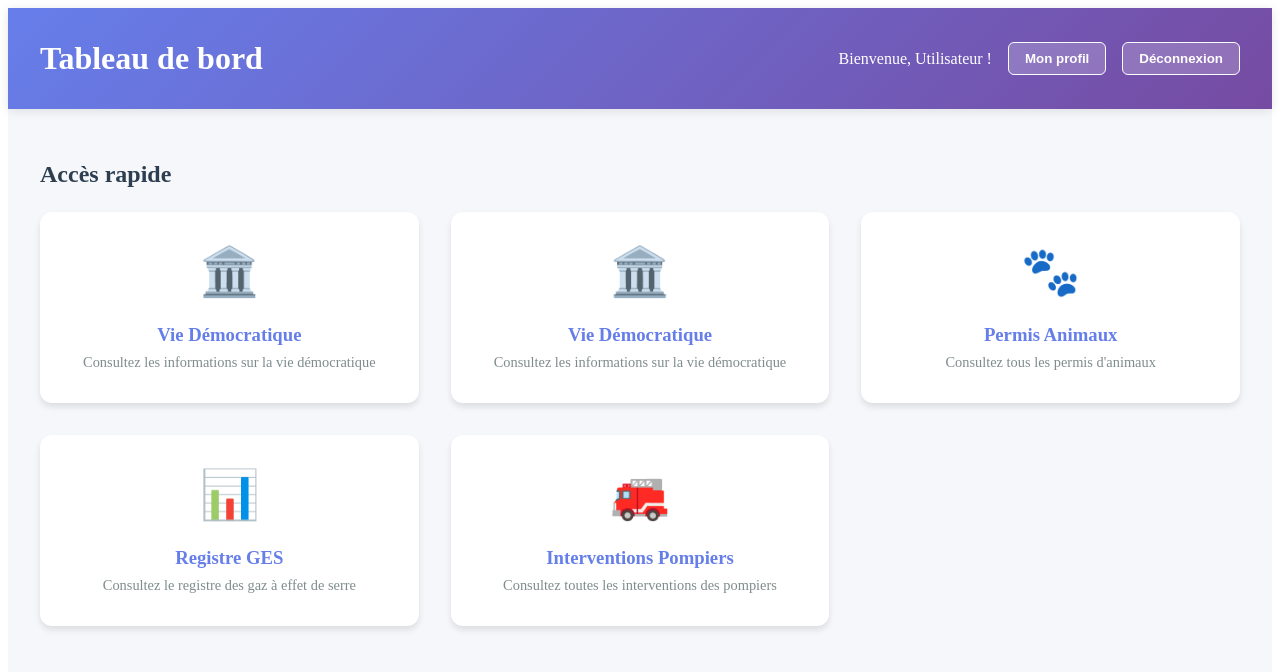
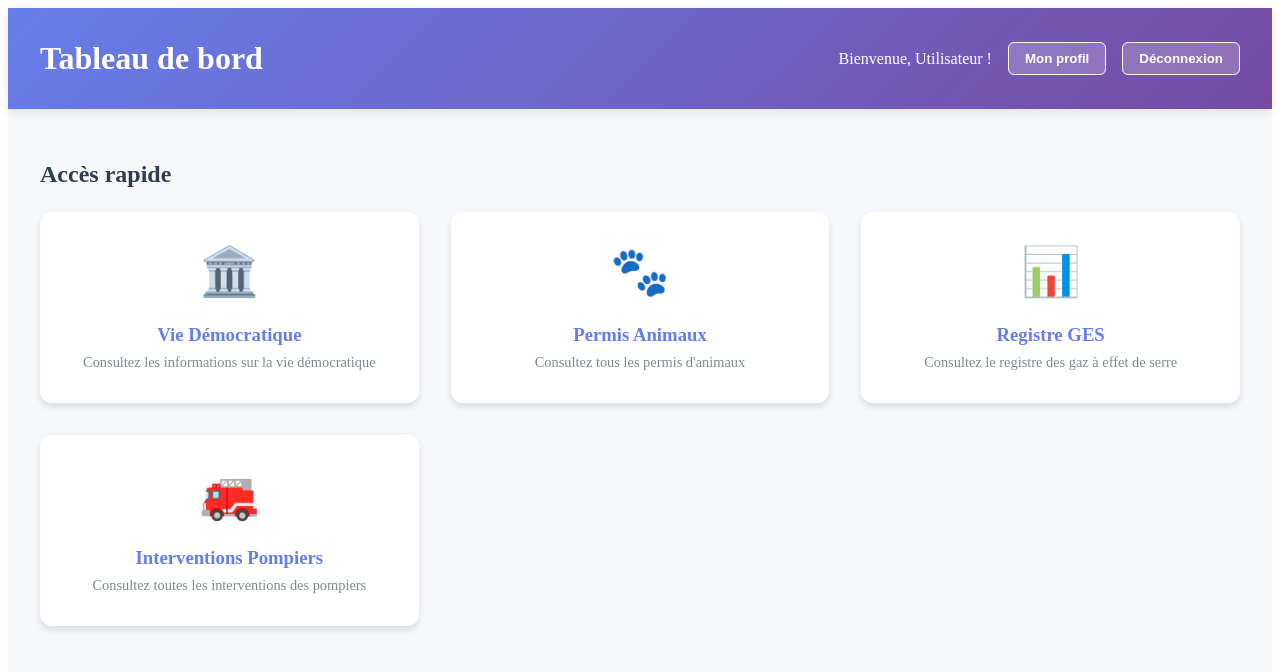
Before and after one commit to victorien-hash/tp2-inforoute, a React (Vite) app: page / in a window 1280 px wide. Shown: the top 672 px of the page. Built offline with nearby package versions, Linux system fonts and the light colour scheme; sample sign-in values are in the browser's storage.

Commit message:
suppression de la duplication de vie democratique

```diff
--- a/src/api/VieDemocratique.api.ts
+++ b/src/api/VieDemocratique.api.ts
@@ -1,5 +1,7 @@
 import axios from "axios";
 
+// URL de l'API
+// const API_URL = "https://tp1-django.onrender.com";
 const API_URL = "http://localhost:8000";
 
 export const getVieDemocratique = async (params?: any) => {
--- a/src/api/auth.api.ts
+++ b/src/api/auth.api.ts
@@ -1,5 +1,7 @@
 import axios from "axios";
 
+// URL de l'API
+// const API_URL = "https://tp1-django.onrender.com";
 const API_URL = "http://127.0.0.1:8000"; // exemple, change selon ton API
 
 // Intercepteur pour ajouter le token aux requêtes
--- a/src/api/interventionPompier.api.ts
+++ b/src/api/interventionPompier.api.ts
@@ -1,5 +1,7 @@
 import axios from "axios";
 
+// URL de l'API
+// const API_URL = "https://tp1-django.onrender.com";
 const API_URL = "http://localhost:8000";
 
 export const getInterventionsPompiers = async (params?: any) => {
--- a/src/api/permis.api.ts
+++ b/src/api/permis.api.ts
@@ -1,5 +1,7 @@
 import axios from "axios";
 
+// URL de l'API
+// const API_URL = "https://tp1-django.onrender.com";
 const API_URL = "http://localhost:8000";
 
 export const getPermisAnimals = async (params?: any) => {
--- a/src/api/registerGES.api.ts
+++ b/src/api/registerGES.api.ts
@@ -1,5 +1,7 @@
 import axios from "axios";
 
+// URL de l'API
+// const API_URL = "https://tp1-django.onrender.com";
 const API_URL = "http://localhost:8000";
 
 export const getRegistreGesList = async (params?: any) => {
--- a/src/pages/Dashboard.tsx
+++ b/src/pages/Dashboard.tsx
@@ -40,14 +40,6 @@ const Dashboard = () => {
             <p>Consultez les informations sur la vie démocratique</p>
           </Link>
 
-
-
-          <Link to="/vie-democratique" className="dashboard-card">
-            <div className="card-icon">🏛️</div>
-            <h3>Vie Démocratique</h3>
-            <p>Consultez les informations sur la vie démocratique</p>
-          </Link>
-
           <Link to="/permis" className="dashboard-card">
             <div className="card-icon">🐾</div>
             <h3>Permis Animaux</h3>
```
